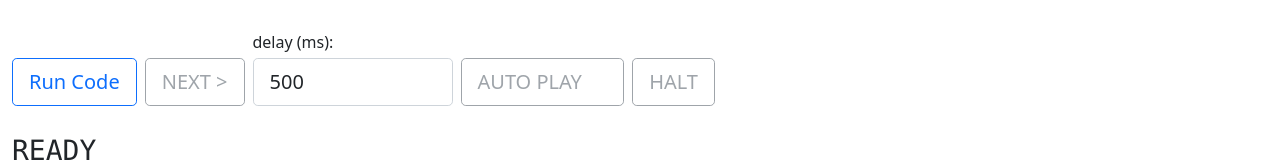
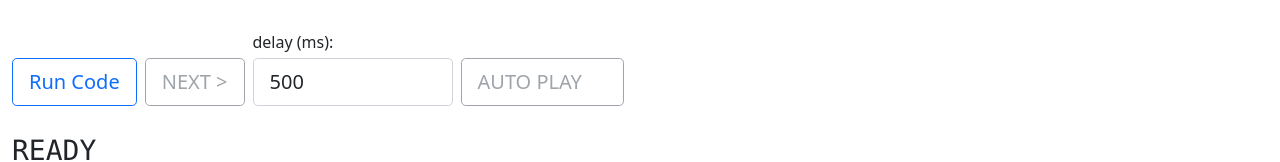
Before and after one commit to zetaraku/algo-playground, a Nuxt app: page /alg/bf in a window 1280 px wide. Shown: the part 542-704 px from the top of the page. Built offline with nearby package versions, Linux system fonts and the light colour scheme; some icons are missing.

Commit message:
chore: remove halt button in bf page

```diff
--- a/pages/alg/bf.vue
+++ b/pages/alg/bf.vue
@@ -300,15 +300,6 @@ onMounted(() => {
             />
           </button>
         </div>
-        <div class="col">
-          <button
-            class="btn btn-lg btn-outline-secondary"
-            :disabled="currentProcess === null"
-            @click="endProcess();"
-          >
-            HALT
-          </button>
-        </div>
       </div>
     </div>
 
```
